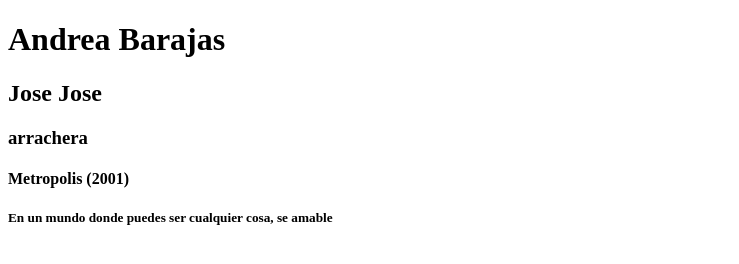
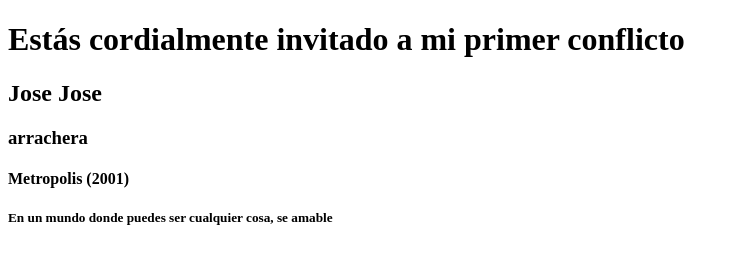
Before and after one commit to rea-barajas/ch62-mis_preferencias, a plain HTML site: page index.html in a window 1280 px wide. Shown: the whole page, without its empty margins (0-739 px from the left). Drawn offline with Linux system fonts and the light colour scheme.

Commit message:
feat: Modificación remota del h1 desde Github

```diff
--- a/index.html
+++ b/index.html
@@ -6,7 +6,7 @@
     <title>Document</title>
 </head>
 <body>
-    <h1>Andrea Barajas</h1>
+    <h1>Estás cordialmente invitado a mi primer conflicto</h1>
     <h2>Jose Jose</h2>
     <h3>arrachera</h3>
     <h4>Metropolis (2001)</h4>
```
